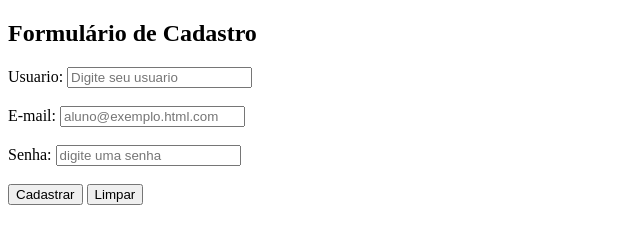
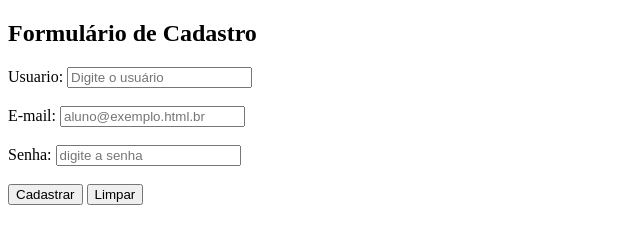
Before and after one commit to adsdouglasduarte/curso_ebac_frontend, a plain HTML site: page index.html in a window 1280 px wide. Shown: the full height of the page, 0-640 px from the left. Drawn offline with Linux system fonts and the light colour scheme.

Commit message:
corrigindo textos

```diff
--- a/index.html
+++ b/index.html
@@ -12,13 +12,13 @@
             <p><h1>Formulário de Cadastro</h1></p>
             <form>
                 <label for="username">Usuario: </label>
-                <input type="text" id="username" placeholder="Digite seu usuario">
+                <input type="text" id="username" placeholder="Digite o usuário">
                 <br><br>
                 <label for="email">E-mail:   </label>
-                <input type="email" id="email" placeholder="aluno@exemplo.html.com">
+                <input type="email" id="email" placeholder="aluno@exemplo.html.br">
                 <br><br>
                 <label for="senha">Senha: </label>
-                <input type="password" id="senha" placeholder="digite uma senha">
+                <input type="password" id="senha" placeholder="digite a senha">
                 <br><br>
                 <button type="submit">Cadastrar</button>
                 <button type="reset">Limpar</button>
```
